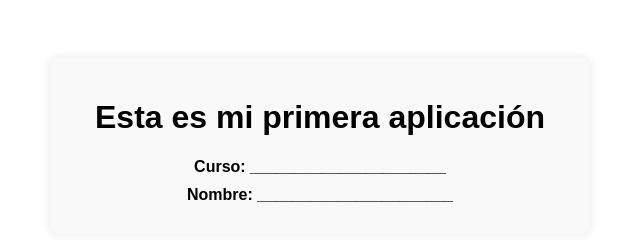
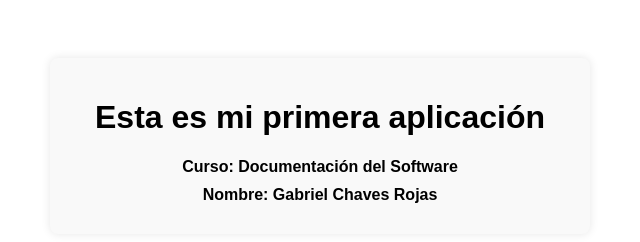
Before and after one commit to G4b00/LabSCV, a plain HTML site: page index.html in a window 1280 px wide. Shown: the whole page, without its empty margins (320-960 px from the left). Drawn offline with Linux system fonts and the light colour scheme.

Commit message:
cambio archivo index.html

```diff
--- a/index.html
+++ b/index.html
@@ -28,8 +28,8 @@
 <body>
     <div class="container">
         <h1>Esta es mi primera aplicación</h1>
-        <p class="label">Curso: ______________________</p>
-        <p class="label">Nombre: ______________________</p>
+        <p class="label">Curso: Documentación del Software</p>
+        <p class="label">Nombre: Gabriel Chaves Rojas</p>
     </div>
 </body>
 </html>
```
